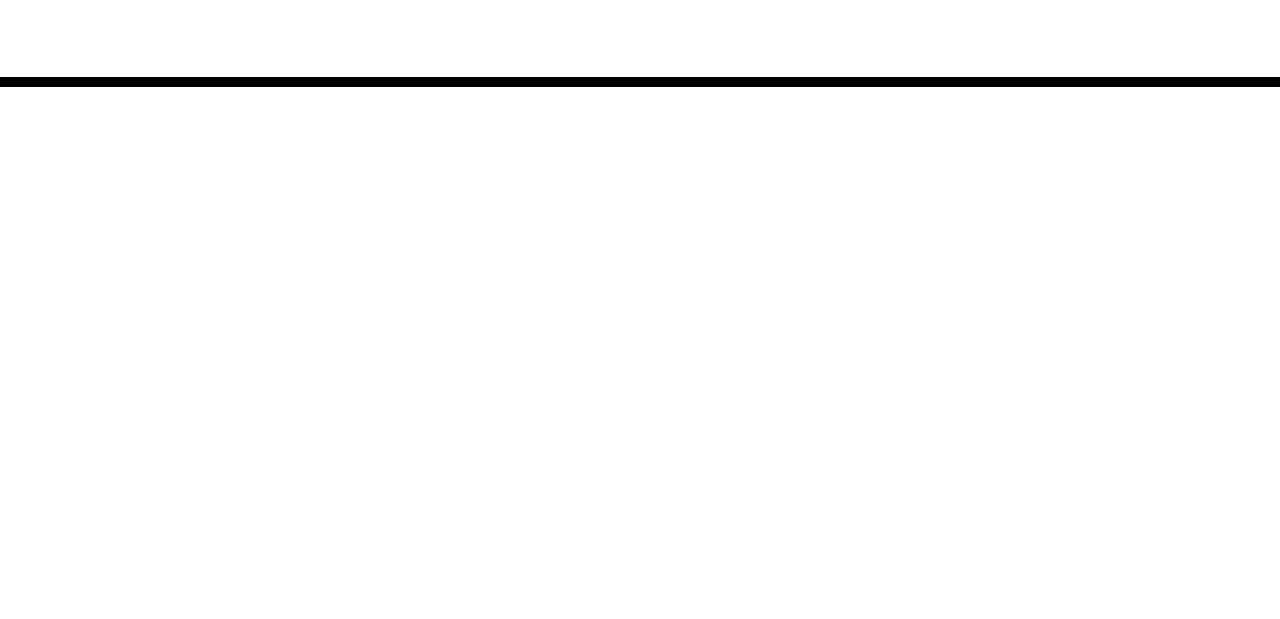
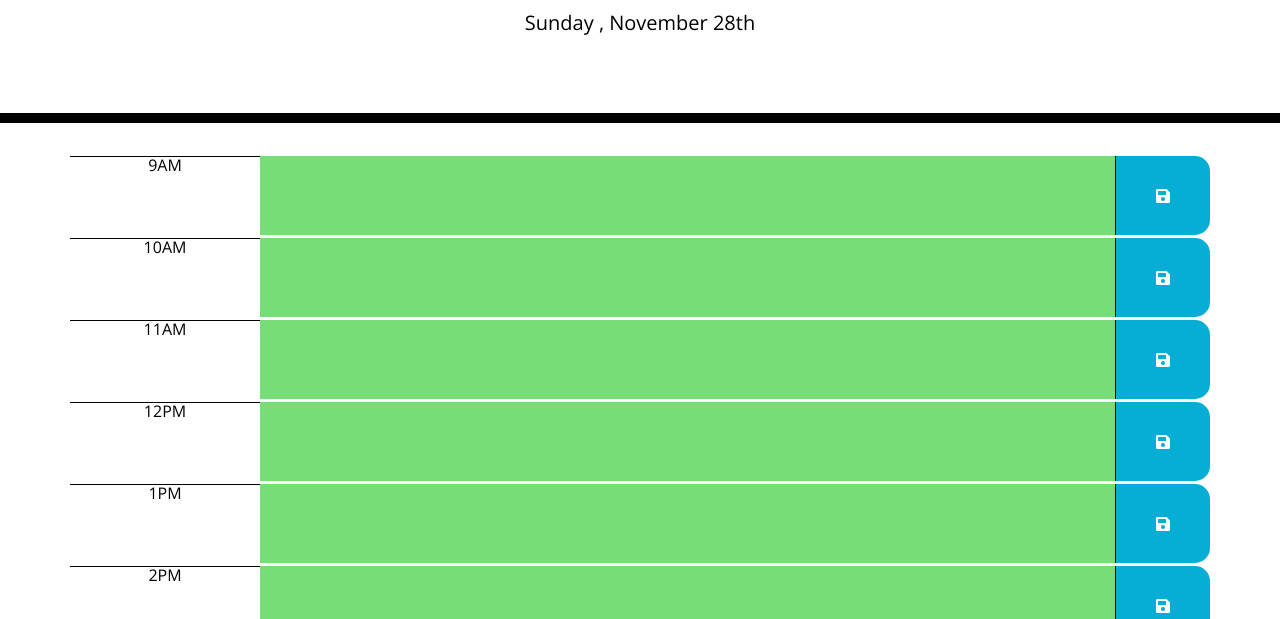
Before and after one commit to Bubba-Dave/Work-Day-Planner, a plain HTML site: page index.html in a window 1280 px wide. Shown: the part 181-800 px from the top of the page. Drawn offline with nearby package versions, Linux system fonts and the light colour scheme; a web font is replaced by a local one.

Commit message:
added notes corrected errors

```diff
--- a/assets/css/style.css
+++ b/assets/css/style.css
@@ -26,12 +26,12 @@ textarea{
   border-bottom: 10px solid black;
 }
 
-.description{
+.description {
   white-space: pre-wrap;
 }
 
 /* row attached to bootstrap*/
-.row{
+.row {
   margin-bottom: 2px;
 }
 
--- a/assets/js/script.js
+++ b/assets/js/script.js
@@ -4,23 +4,30 @@ $(document).ready(function() {
     function getMomentNow () {
         const headerDateTime = moment().format('dddd [, ] MMMM Do');
         $('#currentDay').text(headerDateTime);
-        let momentHour = Number(momentHour);
+        let momentHour = moment().format('H')
+        momentHour = Number(momentHour);
         return momentHour;
     }
 
     let $dailyPlannerContainer = $('#dailyPlannerContainer');
+
     function createGridSystem() {
-        for (var hourOfDay = 9; hourOfDay <= 17; hourOfDay++){
+        for (var hourOfDay = 9; hourOfDay <= 17; hourOfDay++ ){
+
             let hourIndex = hourOfDay - 9;
 
             let $rowContainer = $("<div></div>")
+            .addClass ('row')
             .addClass('nonBootStrapRow')
             .attr('hour-Index',hourOfDay);
 
             var $columnHour = $("<div></div>")
-            .addclass("col-md-2 hour time-block")
+            .addClass("col-md-2 hour time-block")
+
             let $columnHourSpan = $('<span></span>')
+
             let $columnHourly = "";
+
             switch(hourOfDay) {
                 case 9: case 10: case 11:
                     columnHourly = hourOfDay + "AM";
@@ -52,7 +59,7 @@ $(document).ready(function() {
 
 
             let $saveButtonColumn = $("<div></div>")
-            .addClass('col-mad-1 saveBtn')
+            .addClass('col-md-1 saveBtn')
 
             let $saveBtnIcon = $("<i></i>")
             .addClass('fas fa-save btn-save')
@@ -94,7 +101,7 @@ $(document).ready(function() {
         for (var i = 0; i < 9; i++) {
             let hourIndex = $("#input-" + i).attr("hour-index");
             hourIndex = Number(hourIndex);
-            hourIndex +=9;
+            hourIndex += 9;
 
             if (hourIndex < momentHour) {
                 $("#input-" + i).css("background-color", "lightgrey");
@@ -119,6 +126,9 @@ $(document).ready(function() {
     });
 
 
-
+    getMomentNow()
+    getTaskDetails();
+    createGridSystem();
+    taskRowColor()
 
 });
```
